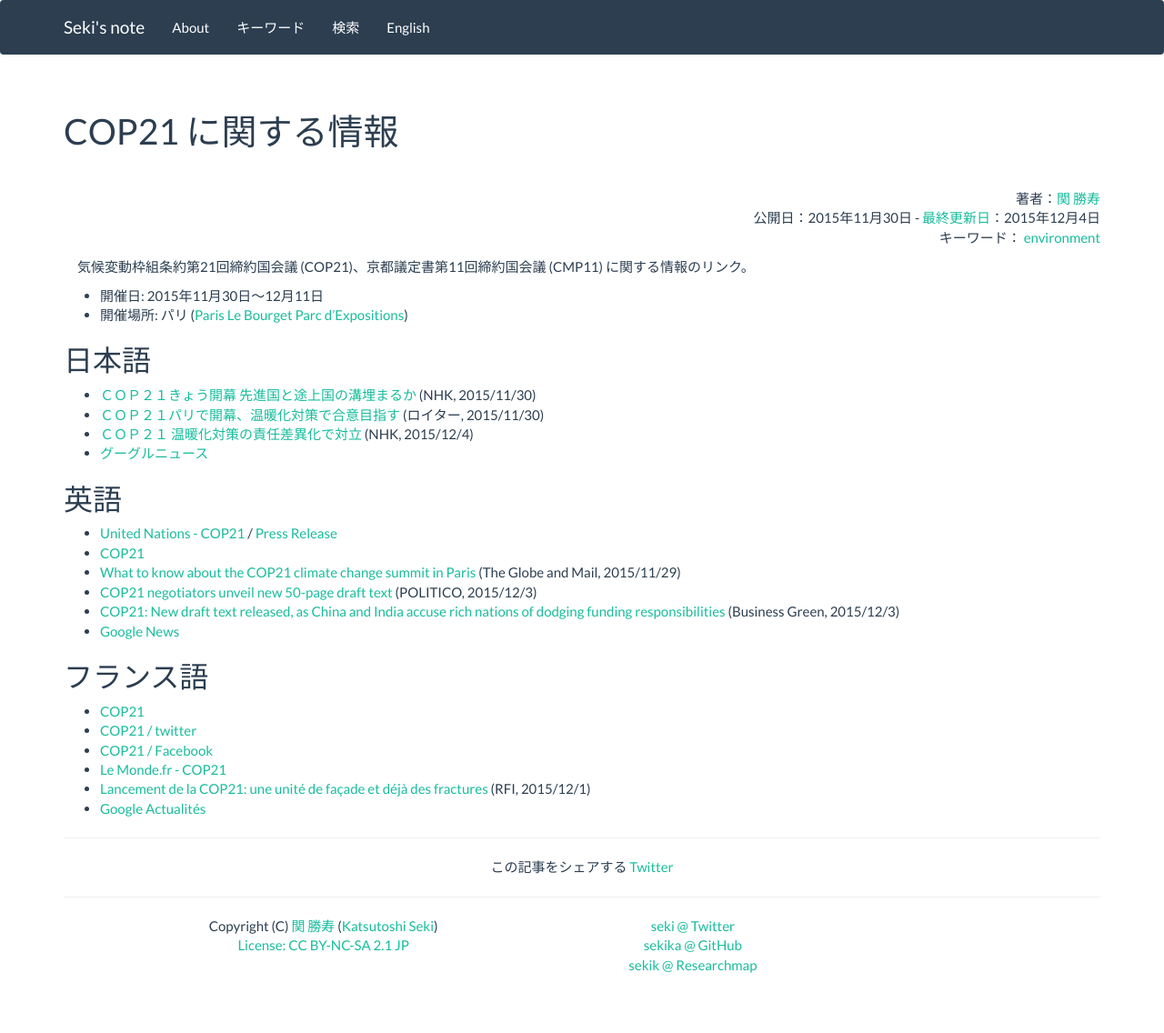
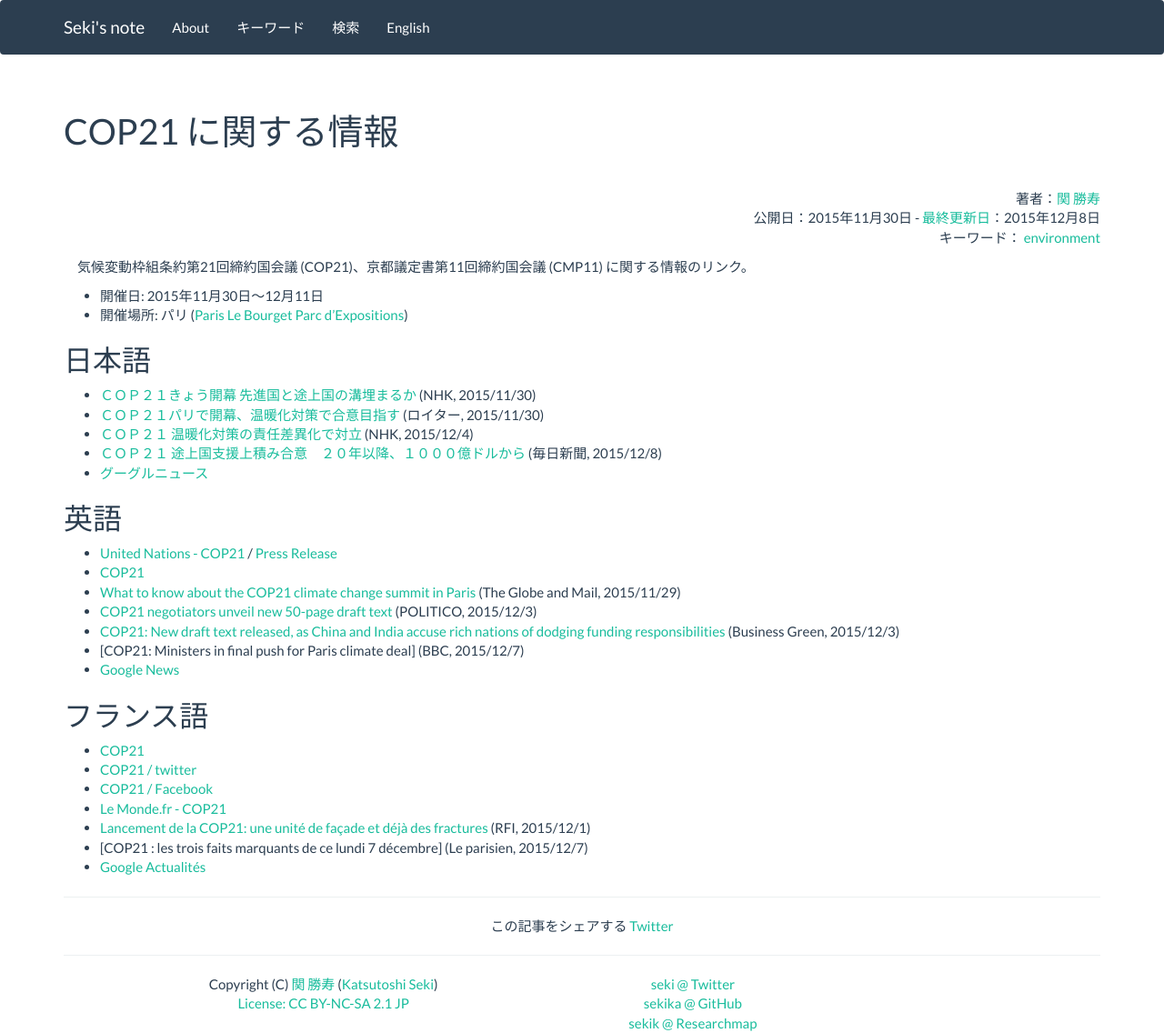
Before and after one commit to sekika/sekika.github.io, a Jekyll site: the page built from _posts/2015-11-30-cop21.md, in a window 1280 px wide. Shown: the whole page at 91% size. Built offline with Jekyll 4.4.1, drawn with Linux system fonts in a browser that asks for light colours; nearby versions of some CDN libraries; comment, search, counter and statistics services are not loaded; before the commit the page ends 1072 px from its top, so only the background shows below that.

Commit message:
Added 3 articles

```diff
--- a/_posts/2015-11-30-cop21.md
+++ b/_posts/2015-11-30-cop21.md
@@ -14,6 +14,7 @@ tag: environment
 * [ＣＯＰ２１きょう開幕 先進国と途上国の溝埋まるか](http://www3.nhk.or.jp/news/html/20151130/k10010323851000.html) (NHK, 2015/11/30)
 * [ＣＯＰ２１パリで開幕、温暖化対策で合意目指す](http://jp.reuters.com/article/2015/11/30/climatechange-summit-leaders-idJPKBN0TJ04U20151130) (ロイター, 2015/11/30)
 * [ＣＯＰ２１ 温暖化対策の責任差異化で対立](http://www3.nhk.or.jp/news/html/20151204/k10010329091000.html) (NHK, 2015/12/4)
+* [ＣＯＰ２１ 途上国支援上積み合意　２０年以降、１０００億ドルから](http://mainichi.jp/articles/20151208/dde/001/040/067000c) (毎日新聞, 2015/12/8)
 * [グーグルニュース](https://www.google.co.jp/search?q=cop21&hl=jp&tbm=nws)
 
 ## 英語
@@ -22,6 +23,7 @@ tag: environment
 * [What to know about the COP21 climate change summit in Paris](http://www.theglobeandmail.com/news/world/what-to-know-about-the-cop21-climate-change-summit-in-paris/article27523474/) (The Globe and Mail, 2015/11/29)
 * [COP21 negotiators unveil new 50-page draft text](http://www.politico.eu/article/cop21-paris-negotiators-50-page-draft-text-deal-climate/) (POLITICO, 2015/12/3)
 * [COP21: New draft text released, as China and India accuse rich nations of dodging funding responsibilities](http://www.businessgreen.com/bg/news/2437621/cop21-new-draft-text-released-as-china-and-india-accuse-rich-nations-of-dodging-funding-responsibilities) (Business Green, 2015/12/3)
+- [COP21: Ministers in final push for Paris climate deal] (BBC, 2015/12/7)
 * [Google News](https://www.google.co.uk/search?q=cop21&hl=en&tbm=nws)
 
 ## フランス語
@@ -30,4 +32,5 @@ tag: environment
 * [COP21 / Facebook](https://www.facebook.com/COP21fr/)
 * [Le Monde.fr - COP21](http://www.lemonde.fr/cop21/)
 * [Lancement de la COP21: une unité de façade et déjà des fractures](http://www.rfi.fr/france/20151201-lancement-cop21-unite-facade-fractures-paris-climat) (RFI, 2015/12/1)
+* [COP21 : les trois faits marquants de ce lundi 7 décembre] (Le parisien, 2015/12/7)
 * [Google Actualités](https://www.google.fr/search?q=cop21&hl=fr&tbm=nws)
```
Also changed, not shown: other parts of _posts/2015-11-30-cop21.md (+1 -1 lines).
